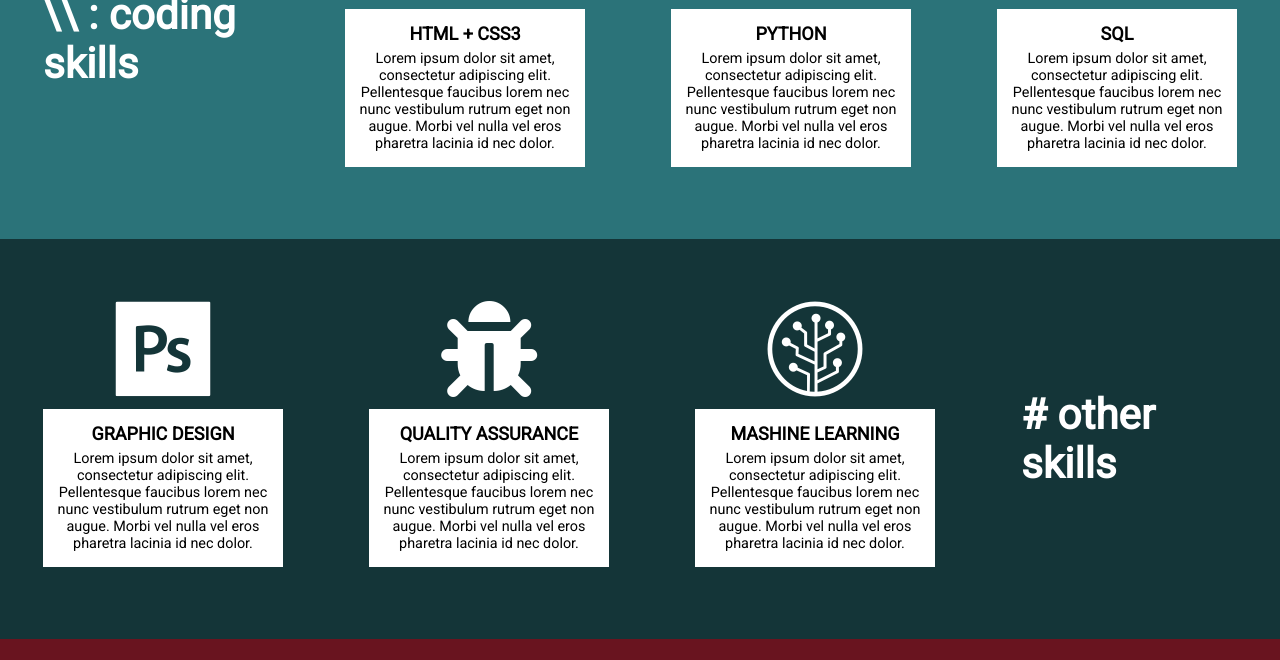
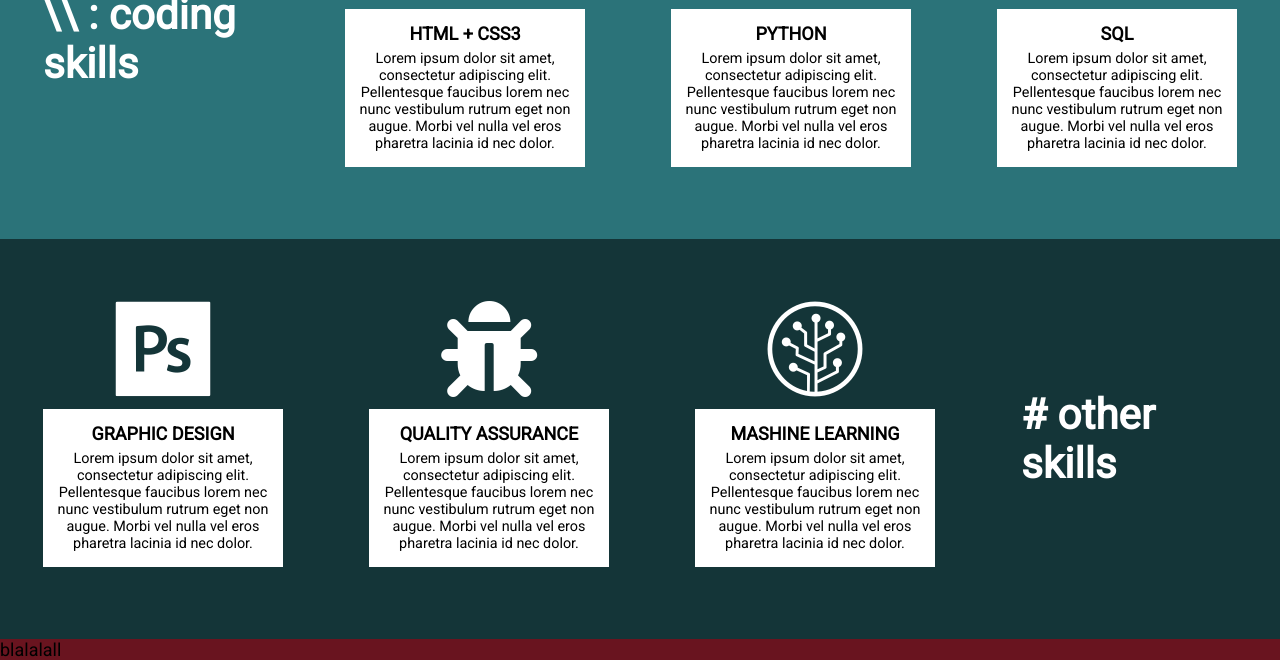
Before and after one commit to EM73/em73.github.io, a plain HTML site: page index.html in a window 1280 px wide. Shown: the part 961-1621 px from the top of the page. Before the commit the page ends 1600 px from the top, so only its background shows below. Drawn offline with nearby package versions, Linux system fonts and the light colour scheme.

Commit message:
add projects

```diff
--- a/index.html
+++ b/index.html
@@ -79,8 +79,6 @@
 				</div>
 			</div>
 		</div>
-
-
 		<div id="other_skills">
 			<div class="skills-header">
 				<h3># other skills</h3>
@@ -119,6 +117,11 @@
 		</div>
 
 	</section>
+	<section id="projects">
+		<div>
+			<p>blalalall</p>
+		</div>
+	</section>
 
 </body>
 </html>
--- a/portfolio.css
+++ b/portfolio.css
@@ -228,5 +228,14 @@ nav input:checked + .menu {
     width:20rem;
     min-height: 25rem;
 
+  }
 }
 /*End other skills */
+
+
+/* Start projects */
+#projects {
+  background-color: #69141F;
+}
+
+/* End projects */
```
